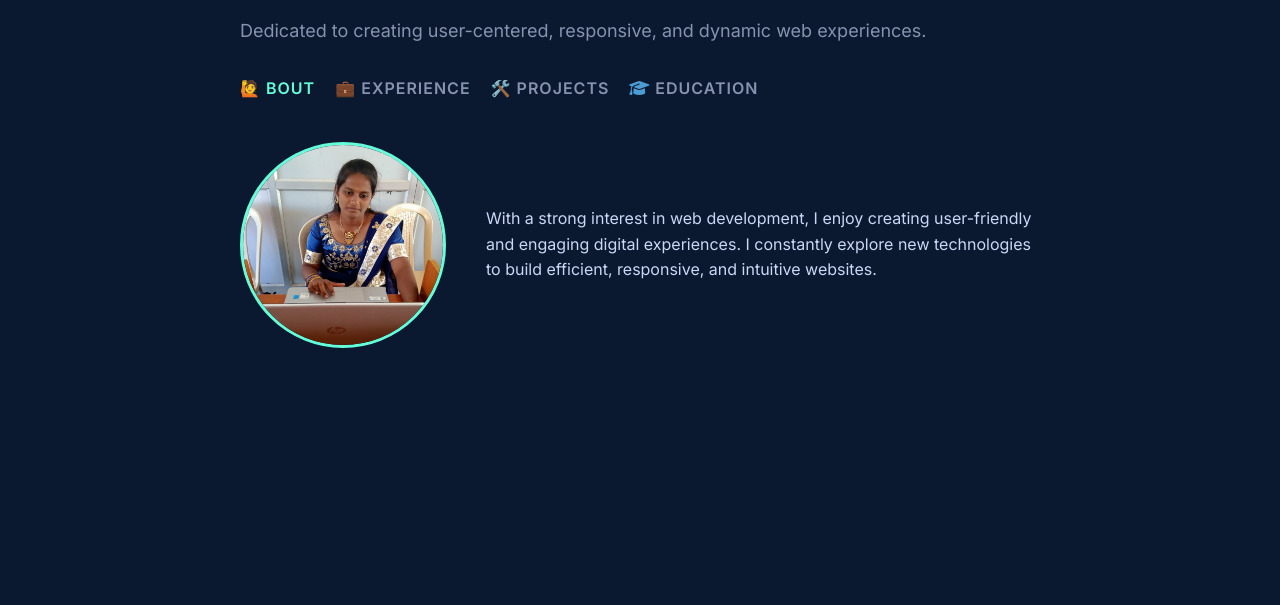
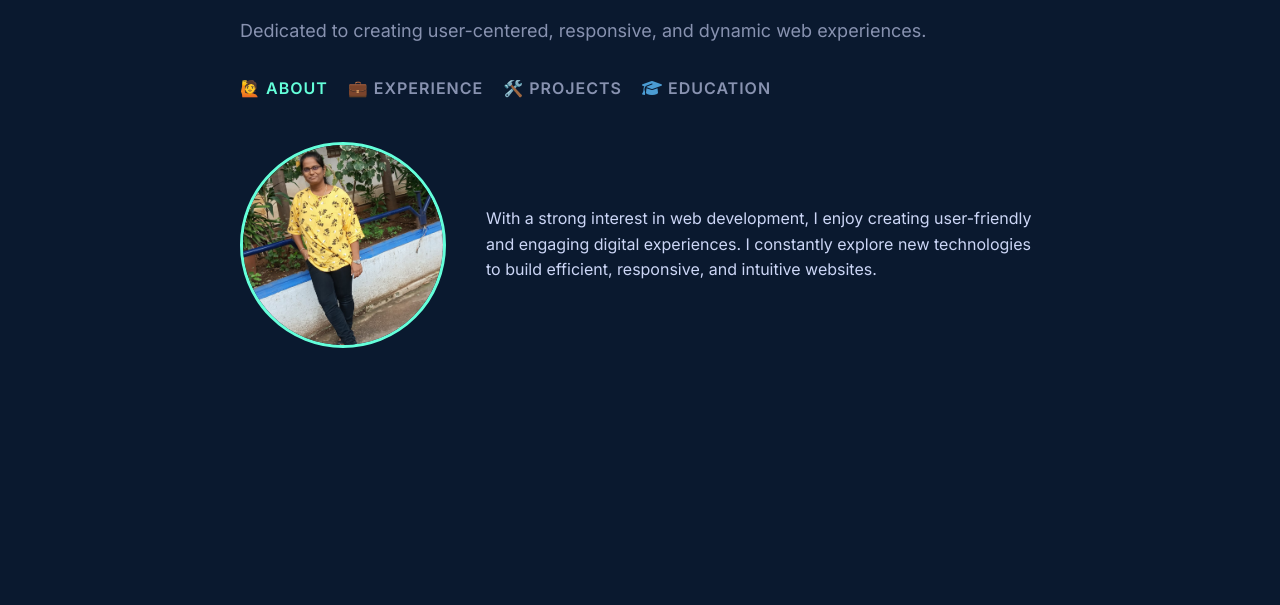
Before and after one commit to viniba23/my_portfolio, a plain HTML site: page index.html in a window 1280 px wide. Shown: the part 136-741 px from the top of the page. Drawn offline with Linux system fonts and the light colour scheme.

Commit message:
images changed

```diff
--- a/index.html
+++ b/index.html
@@ -19,7 +19,7 @@
       <p class="bio">Dedicated to creating user-centered, responsive, and dynamic web experiences.</p>
 
       <div class="nav">
-        <a href="#" onclick="showSection('about')" class="active">🙋 BOUT</a>
+        <a href="#" onclick="showSection('about')" class="active">🙋 ABOUT</a>
         <a href="#" onclick="showSection('experience')">💼 EXPERIENCE</a>
         <a href="#" onclick="showSection('projects')">🛠️ PROJECTS</a>
         <a href="#" onclick="showSection('education')"> <i class="fas fa-graduation-cap" style="color:#4B9CD3;"></i>
@@ -30,7 +30,7 @@
     <main>
       <section id="about" class="section active">
         <div class="profile-header">
-          <img src="my_image.jpeg" alt="Your Name" class="profile-img">
+          <img src="myimage.jpeg" alt="Your Name" class="profile-img">
           <div class="profile-text">
             <p>
               With a strong interest in web development, I enjoy creating user-friendly and engaging digital
```
Also changed, not shown: myimage.jpeg (added).
